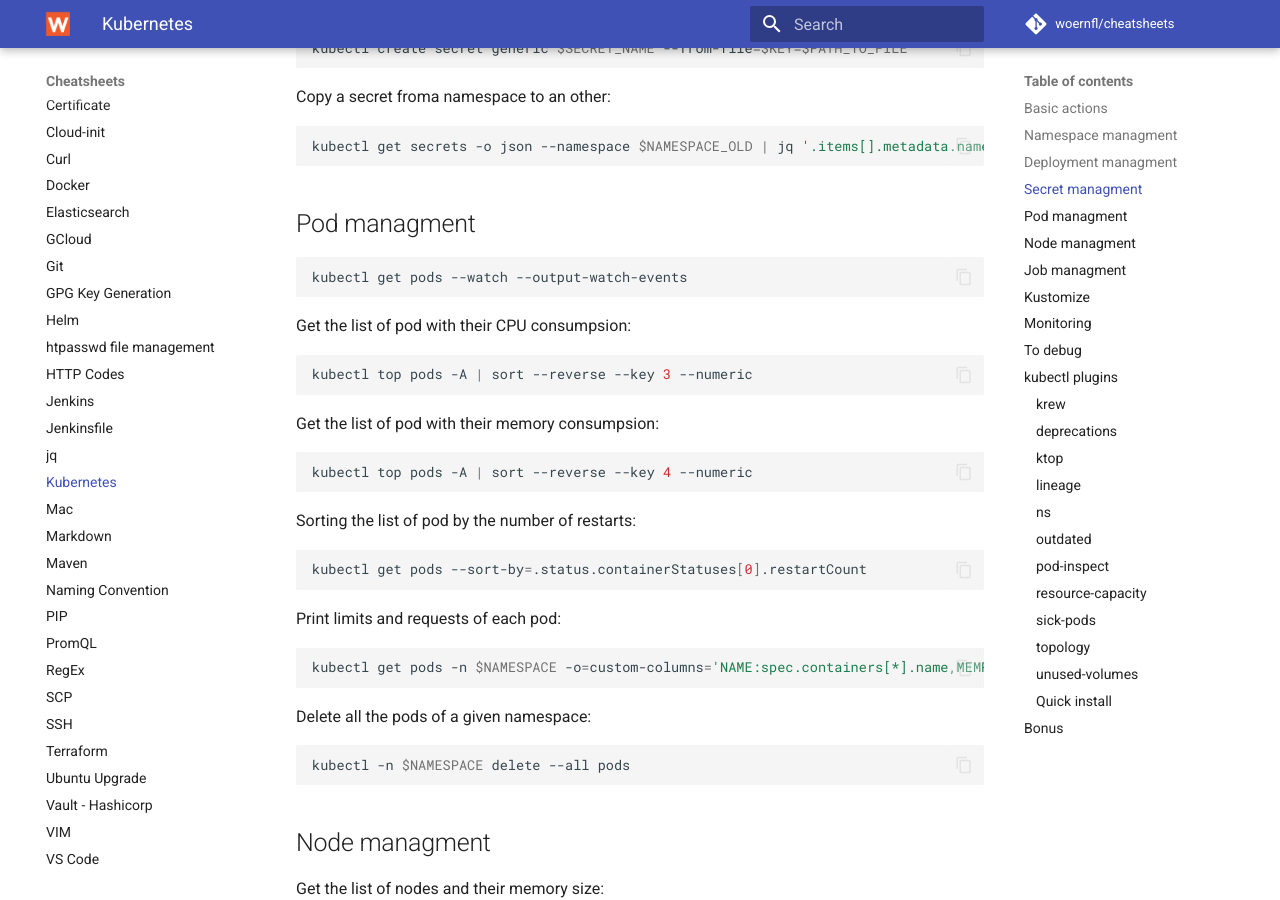
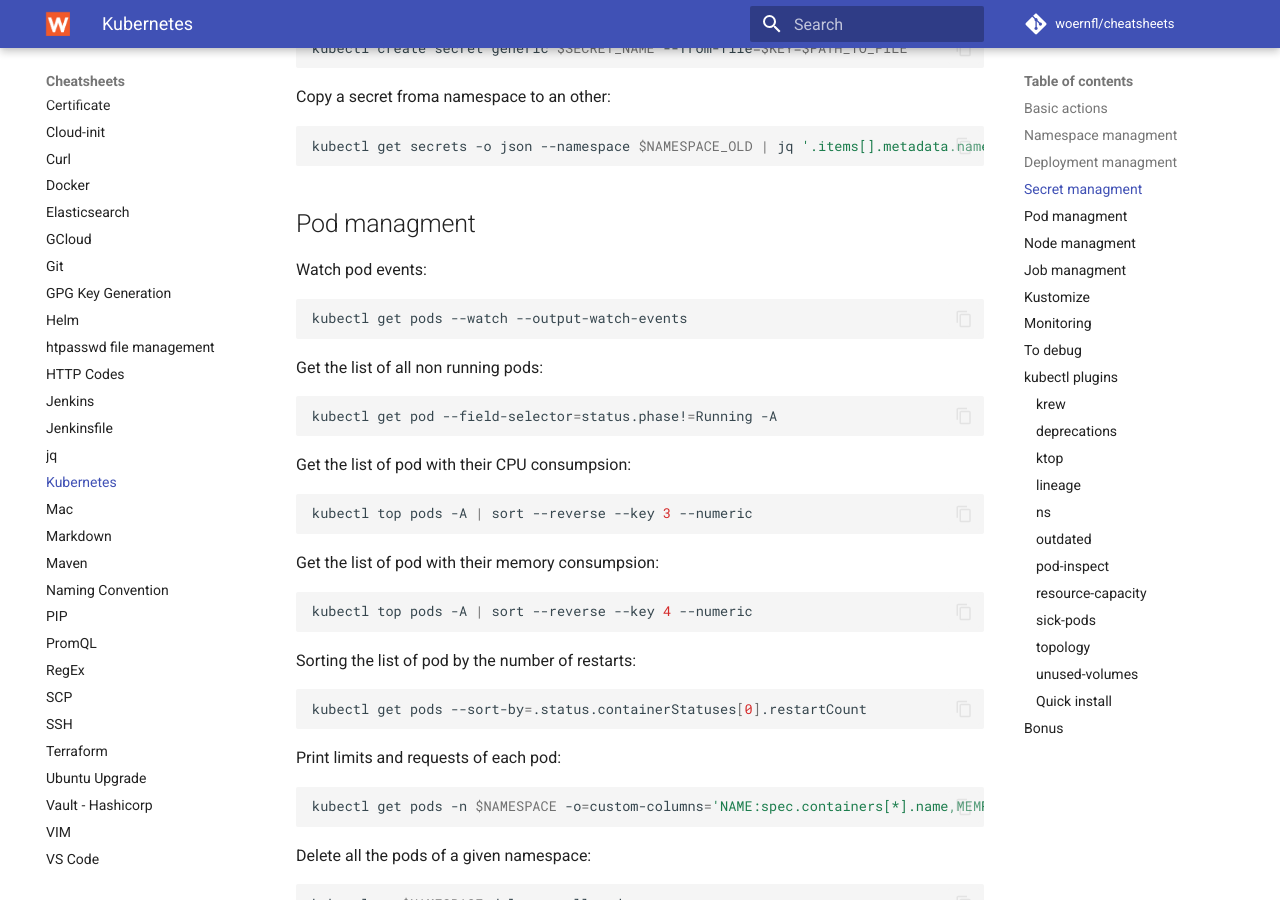
Before and after one commit to woernfl/cheatsheets, an MkDocs documentation site: the page built from docs/kubernetes.md, in a window 1280 px wide and 900 px high, scrolled down 1445 px. Built offline with MkDocs 1.6.1 and Material for MkDocs 9.7.7, drawn with Linux system fonts in a browser that asks for light colours; comment, search, counter and statistics services are not loaded.

Commit message:
Update kubernetes.md

````diff
--- a/docs/kubernetes.md
+++ b/docs/kubernetes.md
@@ -82,8 +82,16 @@
 
 ## Pod managment
 
+Watch pod events:
+
 ```bash
 kubectl get pods --watch --output-watch-events
+```
+
+Get the list of all non running pods:
+
+```bash
+kubectl get pod --field-selector=status.phase!=Running -A
 ```
 
 Get the list of pod with their CPU consumpsion:
````
